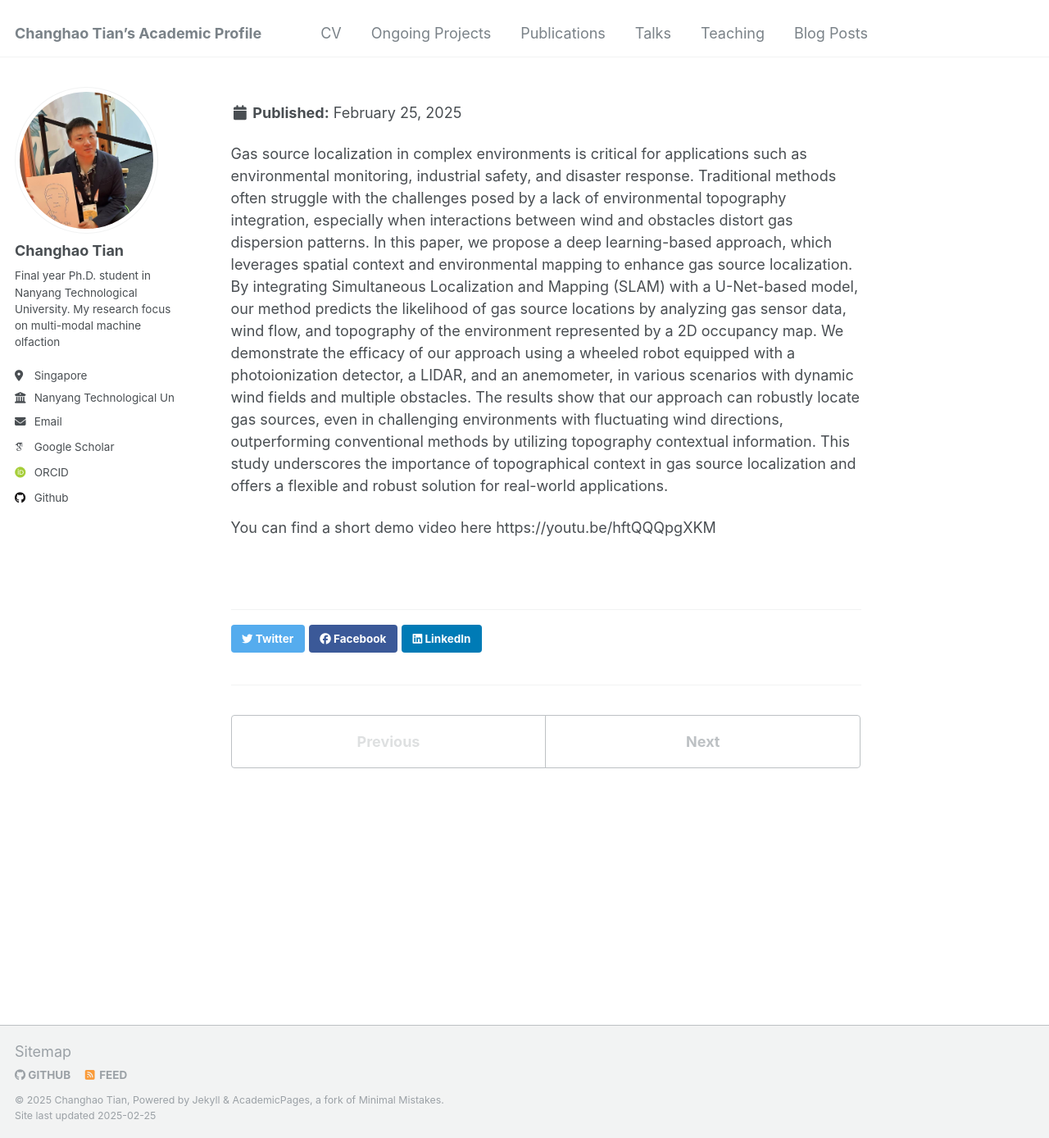
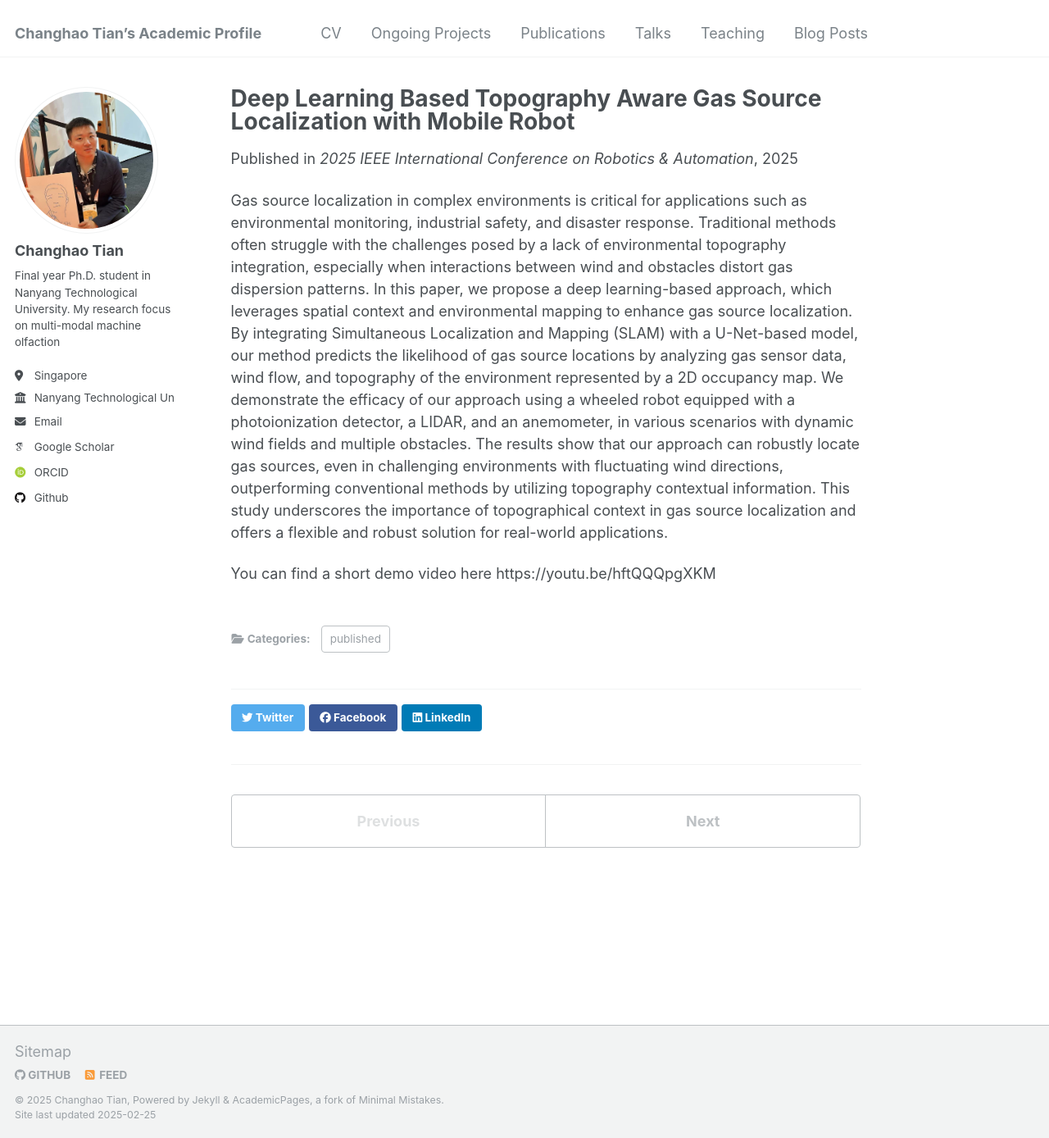
Before and after one commit to CHTiansweet/CHTian, a Jekyll site: the page built from _publications/1Topography_aware_GSL.md, in a window 1280 px wide and 1388 px high. Shown: the whole window at 82% size. Built offline with Jekyll 4.4.1, drawn with Linux system fonts in a browser that asks for light colours; some web fonts are replaced; part of the change alters nothing that is shown.

Commit message:
Update 1Topography_aware_GSL.md

```diff
--- a/_publications/1Topography_aware_GSL.md
+++ b/_publications/1Topography_aware_GSL.md
@@ -5,8 +5,8 @@ category: published
 priority: 1
 permalink: /publication/Topography_aware_GSL
 excerpt: "Our paper about spatial gas perception. We utilized an U-net to predict gas leakage source based on environmental spatial context. It's the first work presenting gas source localization in complex indoor environment<br/><img src='https://raw.githubusercontent.com/CHTiansweet/CHTian/master/images/GSLabstract.png'>"
-# date: 2009-10-01
- venue: '2025 IEEE International Conference on Robotics & Automation'
+date: 2025-05-19
+venue: '2025 IEEE International Conference on Robotics & Automation'
 # slidesurl: 'http://academicpages.github.io/files/slides1.pdf'
 paperurl: 'https://github.com/CHTiansweet/CHTian/blob/master/files/GSL_preprint.pdf'
 # citation: 'Your Name, You. (2009). &quot;Paper Title Number 1.&quot; <i>Journal 1</i>. 1(1).'
```
